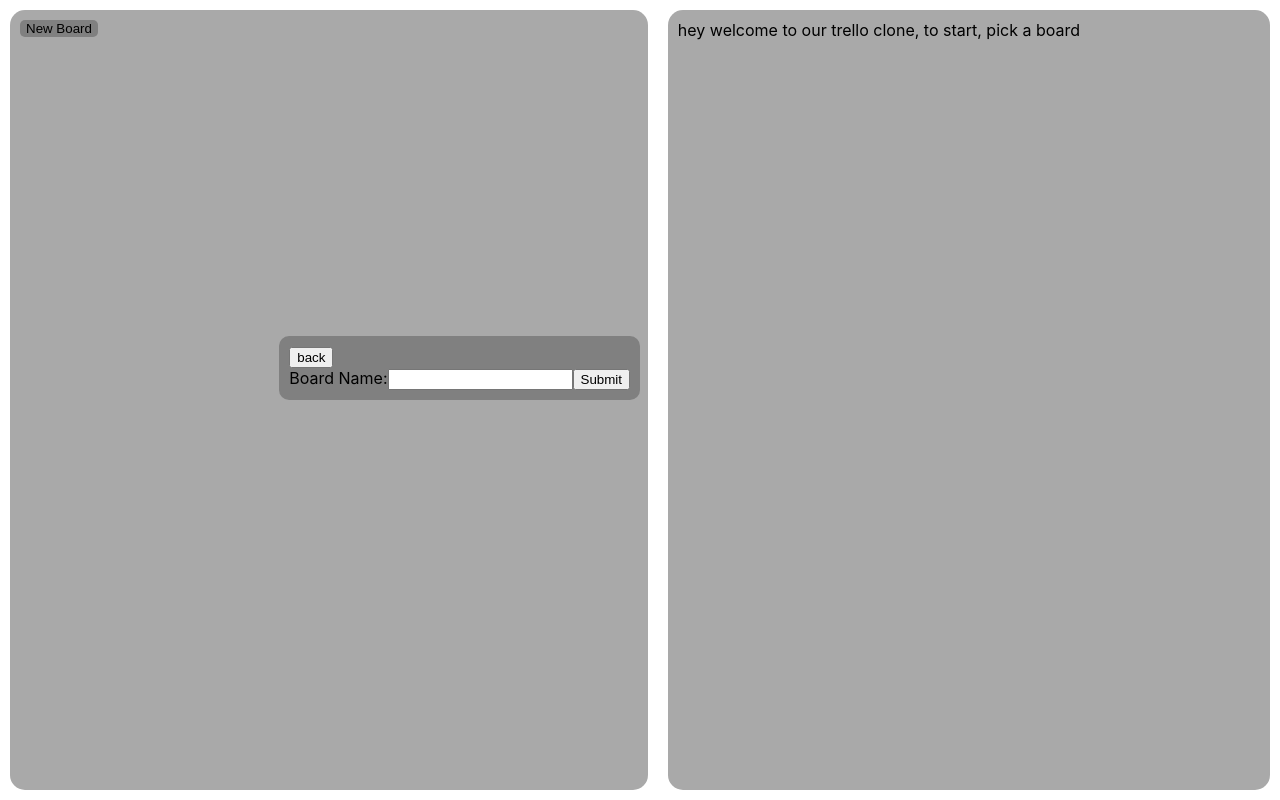
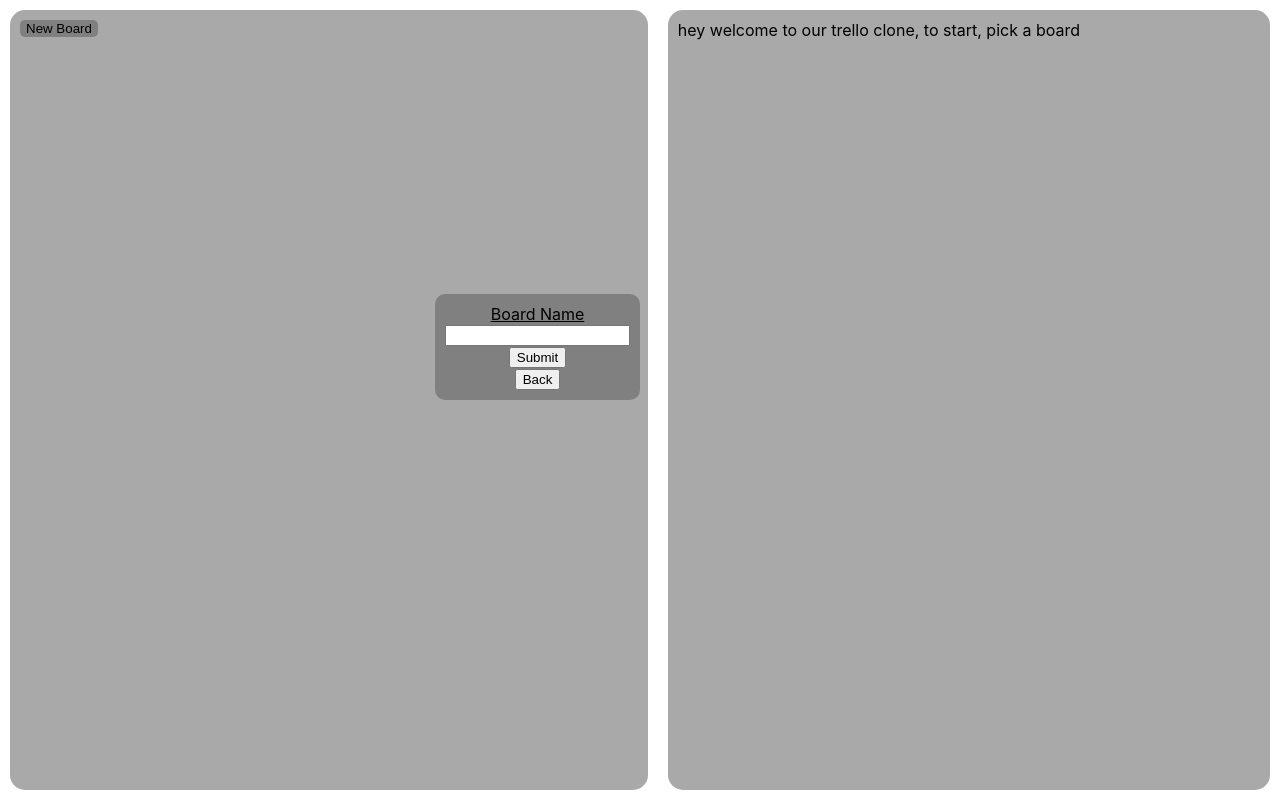
Before and after one commit to WR417H29/TrelloClone, a React (Create React App) app in the folder web/: page / in a window 1280 px wide. Both pictures are taken after a click on the button "New Board". Built offline with nearby package versions, Linux system fonts and the light colour scheme; no server answers.

Commit message:
Just some lil UI changes, nowt too big

```diff
--- a/web/src/App.css
+++ b/web/src/App.css
@@ -66,12 +66,12 @@
     border-radius: 5px;
     margin: 5px;
     padding: 5px;
-    display:flex;
+    display: flex;
     justify-content: left;
     align-content: stretch;
 }
 .card button,
-.category button{
+.category button {
     /* all buttons with class card, this should clear out the buttons preset css and let them just look like other cards*/
     border: none;
 }
@@ -166,16 +166,17 @@
     font-size: 16px;
 }
 
-.popUp{
+.popUp {
     position: fixed; /*have it position relative to the screen rather than the webpage*/
     bottom: 50%; /*move it to the middle*/
     right: 50%;
     background-color: grey;
     padding: 10px;
     border-radius: 10px;
+    text-align: center;
 }
 
-.cardDeleteButton{
+.cardDeleteButton {
     display: none;
     left: 1;
     bottom: 1;
@@ -184,14 +185,18 @@
     flex-grow: 1;
 }
 
-.card:hover .cardDeleteButton{
+.card:hover .cardDeleteButton {
     display: block;
 }
 
-.cardInternals{
+.cardInternals {
     flex-grow: 15;
 }
 
-.categoryDeleteButton{
+.categoryDeleteButton {
     border-radius: 5px;
 }
+
+.label {
+    text-decoration: underline;
+}
--- a/web/src/App.tsx
+++ b/web/src/App.tsx
@@ -58,6 +58,8 @@ class App extends React.Component<appProps, appState> {
                         onClick={() => this.setBoard(board)}
                     >
                         {board.name}
+                        <br />
+                        No. Categories: {board.numCategories}
                     </button>
                 );
             });
@@ -82,24 +84,24 @@ class App extends React.Component<appProps, appState> {
 
                     {this.state.newBoard && (
                         <div className={"popUp"}>
+                            <form method="POST" action="/boards">
+                                <label className="label">Board Name</label>
+                                <br />
+                                <input
+                                    type="text"
+                                    name="name"
+                                    autoComplete="false"
+                                />
+                                <br />
+                                <input type="submit" value="Submit" />
+                            </form>
                             <button
                                 onClick={() =>
                                     this.setState({ newBoard: false })
                                 }
                             >
-                                back
+                                Back
                             </button>
-                            <form method="POST" action="/boards">
-                                <label>
-                                    Board Name:
-                                    <input
-                                        type="text"
-                                        name="name"
-                                        autoComplete="false"
-                                    />
-                                </label>
-                                <input type="submit" value="Submit" />
-                            </form>
                         </div>
                     )}
                 </>
--- a/web/src/components/board.tsx
+++ b/web/src/components/board.tsx
@@ -94,7 +94,7 @@ class Board extends React.Component<boardProps, boardState> {
             <>
                 <div className={"toolbar"}>
                     <button onClick={() => this.props.menuFunction()}>
-                        back
+                        Back
                     </button>
                     <button
                         onClick={() => {
@@ -120,6 +120,13 @@ class Board extends React.Component<boardProps, boardState> {
 
                 {this.state.newCategory && (
                     <div className={"popUp"}>
+                        <form method="POST" onSubmit={this.handleSubmit}>
+                            <label className="label">Category Name</label>
+                            <br />
+                            <input type="text" name="name" />
+                            <br />
+                            <input type="submit" value="Submit" />
+                        </form>
                         <button
                             onClick={() =>
                                 this.setState({ newCategory: false })
@@ -127,13 +134,6 @@ class Board extends React.Component<boardProps, boardState> {
                         >
                             Back
                         </button>
-                        <form method="POST" onSubmit={this.handleSubmit}>
-                            <label>
-                                Category Name:
-                                <input type="text" name="name" />
-                            </label>
-                            <input type="submit" value="Submit" />
-                        </form>
                     </div>
                 )}
             </>
--- a/web/src/components/category.tsx
+++ b/web/src/components/category.tsx
@@ -92,7 +92,7 @@ class Category extends React.Component<categoryProps, categoryState> {
                             className={"card"}
                             onClick={() => this.setState({ newCard: true })}
                         >
-                            add new card
+                            Create Card
                         </button>
                     </div>
                     <button
@@ -106,28 +106,28 @@ class Category extends React.Component<categoryProps, categoryState> {
                         }}
                         className={"categoryDeleteButton"}
                     >
-                    x
+                        x
                     </button>
                 </div>
                 {/* return cards to be placed on screen. */}
                 {this.state.newCard && (
                     <div className="popUp">
+                        <form onSubmit={this.handleSubmit}>
+                            <label className="label">Card Name</label>
+                            <br />
+                            <input type="text" name="cardName" />
+                            <br />
+                            <label className="label">Card Body</label>
+                            <br />
+                            <input type="text" name="cardBody" />
+                            <br />
+                            <input type="submit" value="Submit" />
+                        </form>
                         <button
                             onClick={() => this.setState({ newCard: false })}
                         >
                             Back
                         </button>
-                        <form onSubmit={this.handleSubmit}>
-                            <label>
-                                Card Name:
-                                <input type="text" name="cardName" />
-                            </label>
-                            <label>
-                                Card Body:
-                                <input type="text" name="cardBody" />
-                            </label>
-                            <input type="submit" value="Submit" />
-                        </form>
                     </div>
                 )}
             </>
--- a/web/src/components/types.tsx
+++ b/web/src/components/types.tsx
@@ -8,6 +8,7 @@ export type CardType = {
 export type BoardType = {
     id: number;
     name: string;
+    numCategories: number;
 };
 
 export type CategoryType = {
```
Also changed, not shown: 1 other file (tests, documents, lock files or other folders).
